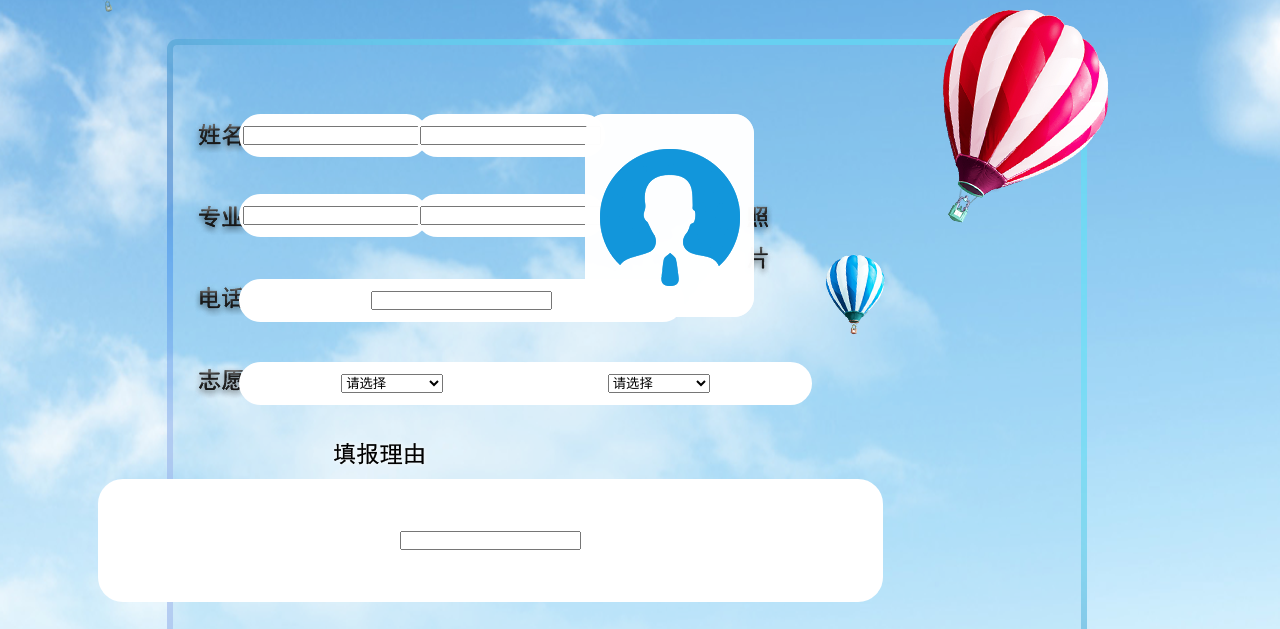
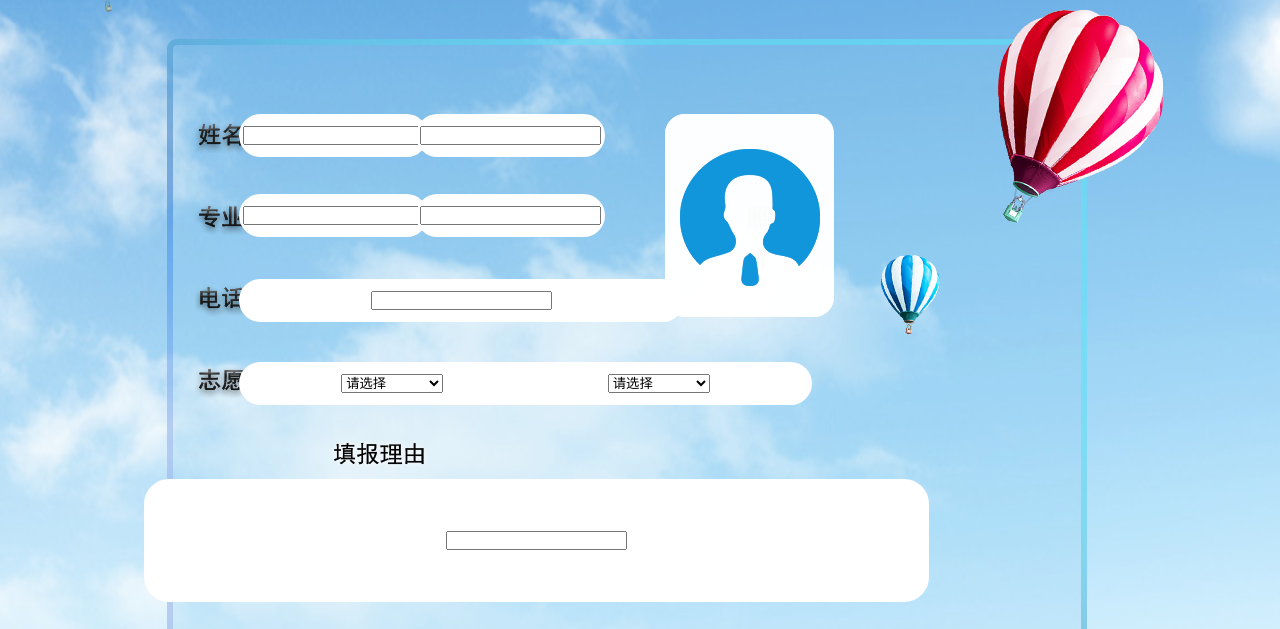
Before and after one commit to chunshaonian/mission2, a plain HTML site: page index.html in a window 1280 px wide. Shown: the part 171-800 px from the top of the page. Drawn offline with Linux system fonts and the light colour scheme; files whose address does not match are found by name.

Commit message:
Update index.css

```diff
--- a/index.css
+++ b/index.css
@@ -54,14 +54,14 @@
     background: url("pic.png");
     top: 320px;
     left:100%;
-    margin-left:-680px ;
+    margin-left:-600px ;
 }
 .index-banner-picture2{
     position: absolute;
     background: url("pic2.png");
     top: 285px;
     left: 100%;
-    margin-left: -695px;
+    margin-left: -615px;
 }
 
 .index-banner-reason{
@@ -77,7 +77,7 @@
     background: url("balloonr.png");
     top:180px;
     left: 100%;
-    margin-left: -455px;
+    margin-left: -400px;
 }
 .index-banner-fall{
     position: absolute;
@@ -185,7 +185,7 @@
     background: #ffffff;
     top: 650px;
     left: 80%;
-    margin-left: -926px;
+    margin-left: -880px;
 }
 .index-banner-reas-Reason{
     width: 790px;
```
